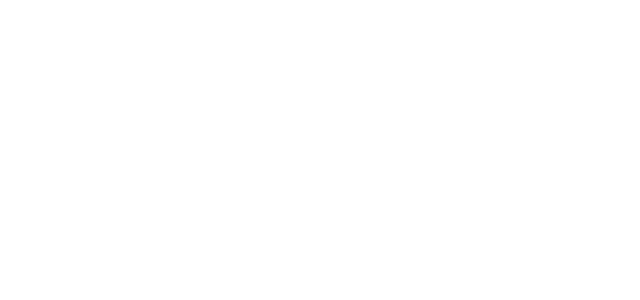
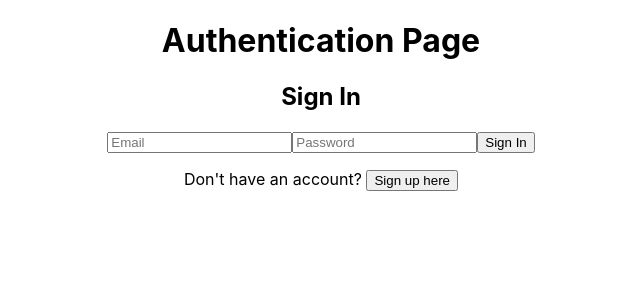
Before and after one commit to Faisal25DEC/Adventour-Travel-Website, a React (Create React App) app: page / in a window 1280 px wide. Shown: the top 300 px of the page, without its empty margins (319-959 px from the left). Built offline with nearby package versions, Linux system fonts and the light colour scheme.

Commit message:
login basic

```diff
--- a/src/App.js
+++ b/src/App.js
@@ -1,7 +1,22 @@
-import "./App.css";
+// src/App.js
+
+import React from 'react';
+import './App.css';
+import { BrowserRouter as Router, Route, Routes } from 'react-router-dom'; // Import Routes
+
+import AuthPage from "./Pages/AuthPage/AuthPage"
 
 function App() {
-  return <div></div>;
+  return (
+    <Router>
+      <div className="App">
+        <Routes> {/* Use Routes to wrap your Route components */}
+          <Route path="/" element={<AuthPage />} /> {/* Use element prop */}
+          {/* Add more routes for other pages if needed */}
+        </Routes>
+      </div>
+    </Router>
+  );
 }
 
 export default App;
--- /dev/null
+++ b/src/Components/SignIn/SignIn.jsx
@@ -0,0 +1,33 @@
+// src/components/signin/Signin.js
+
+import React, { useState } from 'react';
+
+function Signin() {
+  const [email, setEmail] = useState('');
+  const [password, setPassword] = useState('');
+
+  const handleEmailChange = (e) => {
+    setEmail(e.target.value);
+  };
+
+  const handlePasswordChange = (e) => {
+    setPassword(e.target.value);
+  };
+
+  const handleSignIn = () => {
+    // Add your signin logic here
+  };
+
+  return (
+    <div>
+      <h2>Sign In</h2>
+      <form onSubmit={handleSignIn}>
+        <input type="email" placeholder="Email" value={email} onChange={handleEmailChange} />
+        <input type="password" placeholder="Password" value={password} onChange={handlePasswordChange} />
+        <button type="submit">Sign In</button>
+      </form>
+    </div>
+  );
+}
+
+export default Signin;
--- /dev/null
+++ b/src/Components/SignUp/SignUp.jsx
@@ -0,0 +1,33 @@
+// src/components/SignUp/SignUp.js
+
+import React, { useState } from 'react';
+
+function SignUp() {
+  const [email, setEmail] = useState('');
+  const [password, setPassword] = useState('');
+
+  const handleEmailChange = (e) => {
+    setEmail(e.target.value);
+  };
+
+  const handlePasswordChange = (e) => {
+    setPassword(e.target.value);
+  };
+
+  const handleSignUp = () => {
+    // Add your signup logic here
+  };
+
+  return (
+    <div>
+      <h2>Sign Up</h2>
+      <form onSubmit={handleSignUp}>
+        <input type="email" placeholder="Email" value={email} onChange={handleEmailChange} />
+        <input type="password" placeholder="Password" value={password} onChange={handlePasswordChange} />
+        <button type="submit">Sign Up</button>
+      </form>
+    </div>
+  );
+}
+
+export default SignUp;
--- /dev/null
+++ b/src/Pages/AuthPage/AuthPage.jsx
@@ -0,0 +1,28 @@
+// src/pages/authpage/AuthPage.jsx
+
+import React, { useState } from 'react';
+import Signin from "../../Components/SignIn/SignIn"
+import Signup from "../../Components/SignUp/SignUp";
+
+function AuthPage() {
+  const [isSignIn, setIsSignIn] = useState(true);
+
+  const toggleSignIn = () => {
+    setIsSignIn(!isSignIn);
+  };
+
+  return (
+    <div>
+      <h1>Authentication Page</h1>
+      {isSignIn ? <Signin /> : <Signup />}
+      <p>
+        {isSignIn ? "Don't have an account? " : 'Already have an account? '}
+        <button onClick={toggleSignIn}>
+          {isSignIn ? 'Sign up here' : 'Sign in here'}
+        </button>
+      </p>
+    </div>
+  );
+}
+
+export default AuthPage;
```
